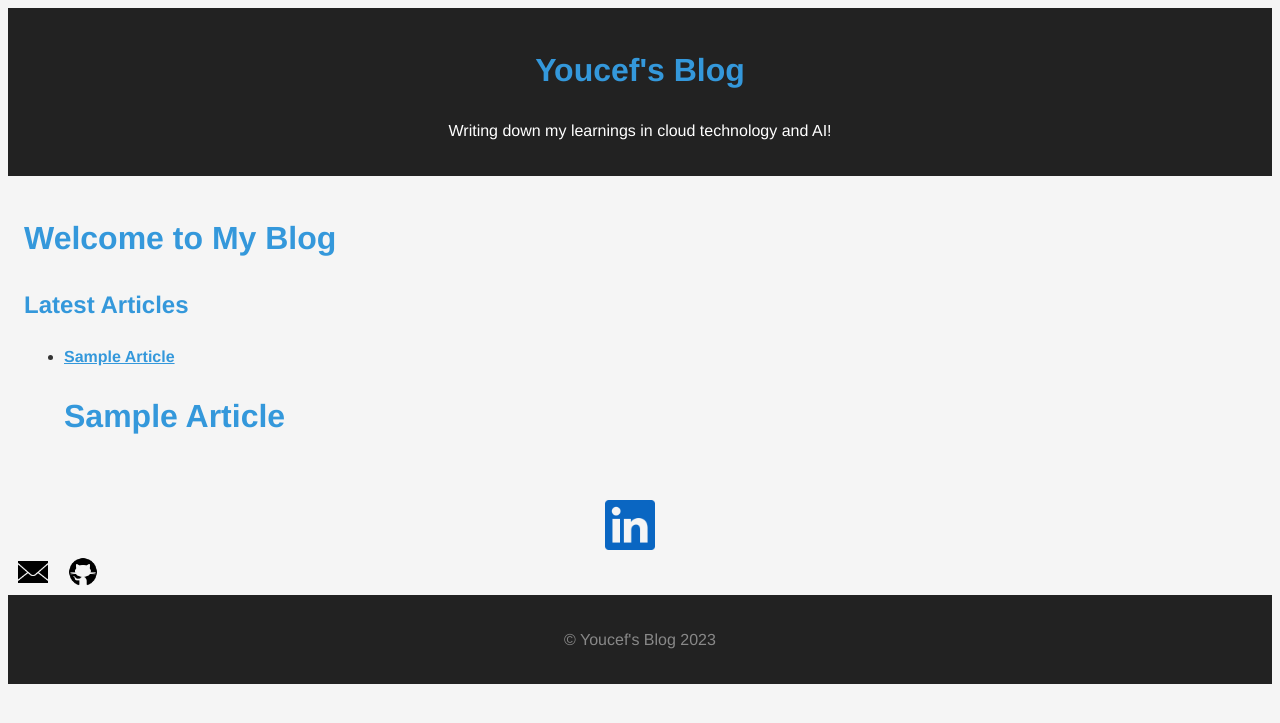
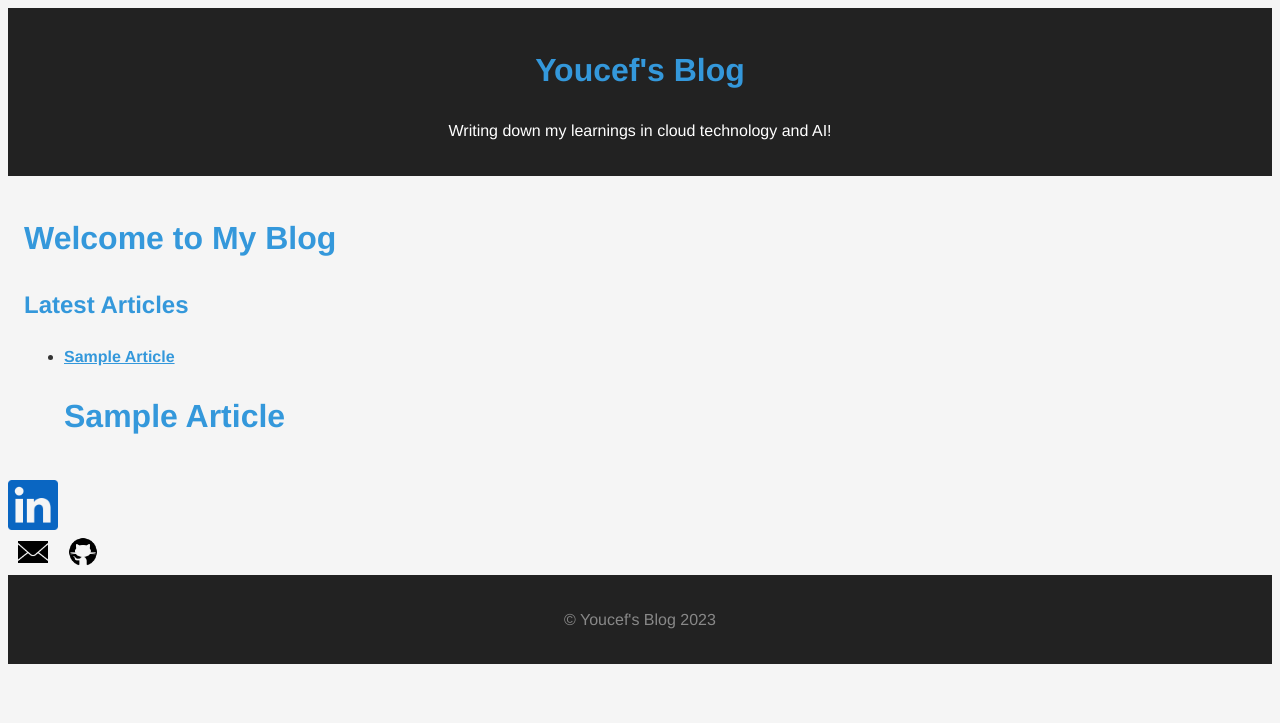
Before and after one commit to youcefjd/djeddarologist.github.io, a Jekyll site: the page built from index.md, in a window 1280 px wide. Shown: the top 723 px of the page. Built offline with Jekyll 4.4.1, drawn with Linux system fonts in a browser that asks for light colours; comment, search, counter and statistics services are not loaded.

Commit message:
adding a bunch of files

```diff
--- a/assets/css/style.css
+++ b/assets/css/style.css
@@ -8,13 +8,13 @@
 /* Styling for LinkedIn badge */
 .linkedin-badge-container {
     display: flex;
-    justify-content: center;
     align-items: center; /* Align items vertically in the center */
     margin-right: 20px; /* Adjust the spacing between LinkedIn Badge and Icons */
 }
 
-.linkedin-badge {
-    margin-top: 20px;
+.linkedin-badge img {
+    width: 50px; /* Adjust the size as needed */
+    height: 50px; /* Adjust the size as needed */
 }
 
 /* Styling for Additional Icons */
@@ -37,6 +37,7 @@ body {
     color: #333; /* Dark text color */
     background-color: #f5f5f5; /* Light background color */
 }
+
 
 header, footer {
     background-color: #222; /* Dark header and footer background */
```
